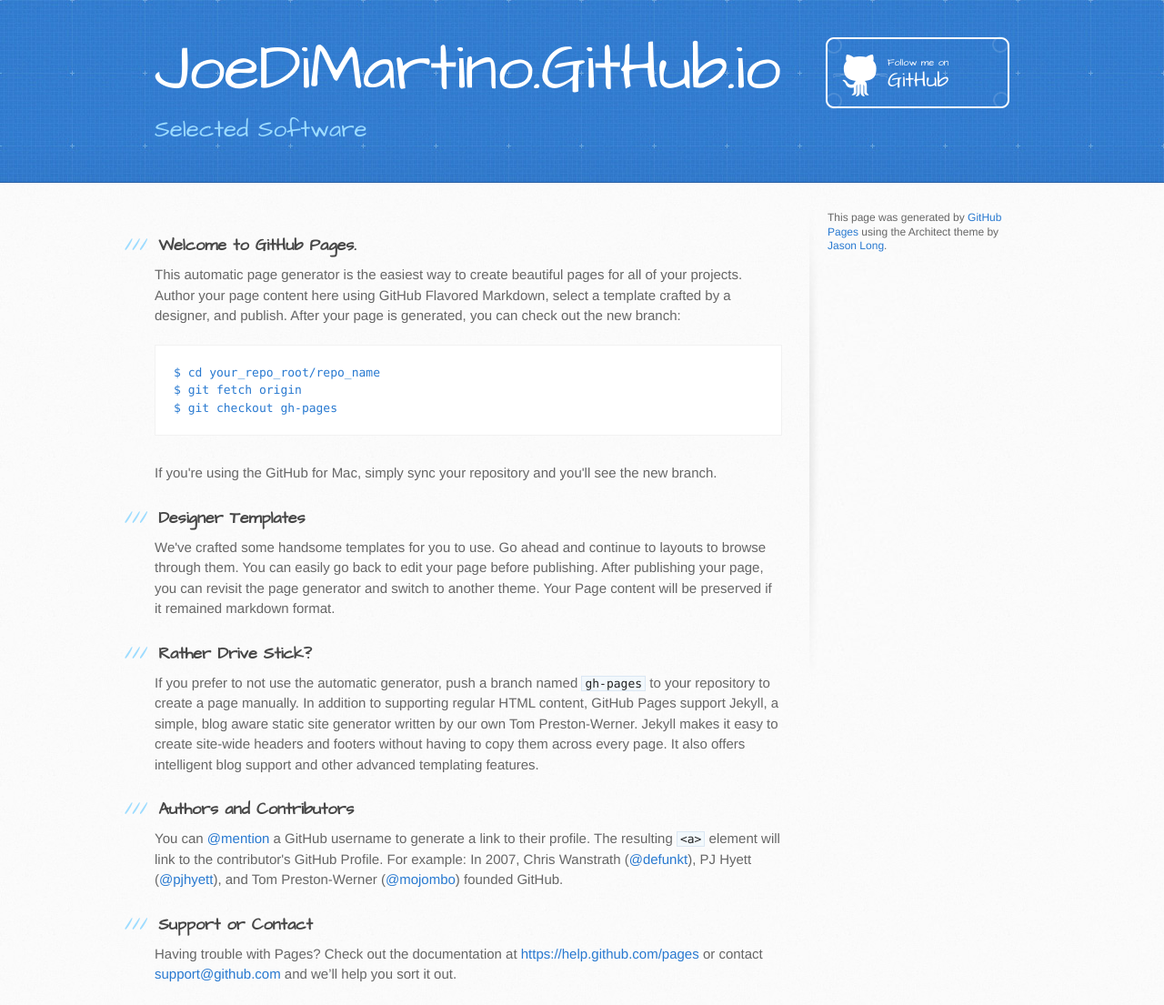
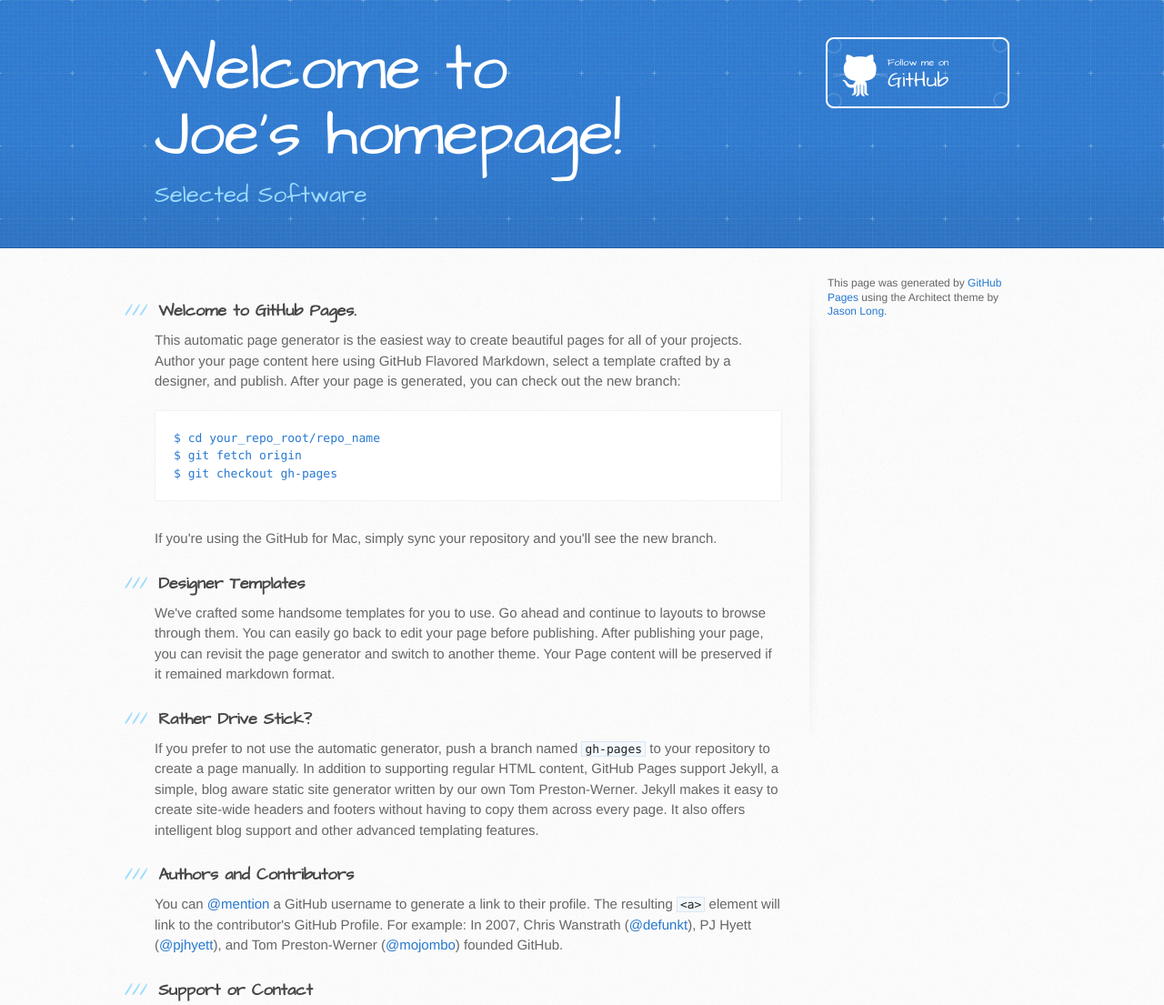
Before and after one commit to JoeDiMartino/JoeDiMartino.github.io, a plain HTML site: page index.html in a window 1280 px wide. Shown: the top 1105 px of the page at 91% size. Drawn offline with Linux system fonts and the light colour scheme.

Commit message:
Update index.html
Added Welcome message, still a work in progress.

```diff
--- a/index.html
+++ b/index.html
@@ -19,7 +19,7 @@
   <body>
     <header>
       <div class="inner">
-        <h1>JoeDiMartino.GitHub.io</h1>
+        <h1>Welcome to Joe's homepage!</h1>
         <h2>Selected Software</h2>
         <a href="https://github.com/JoeDiMartino" class="button"><small>Follow me on</small> GitHub</a>
       </div>
```
